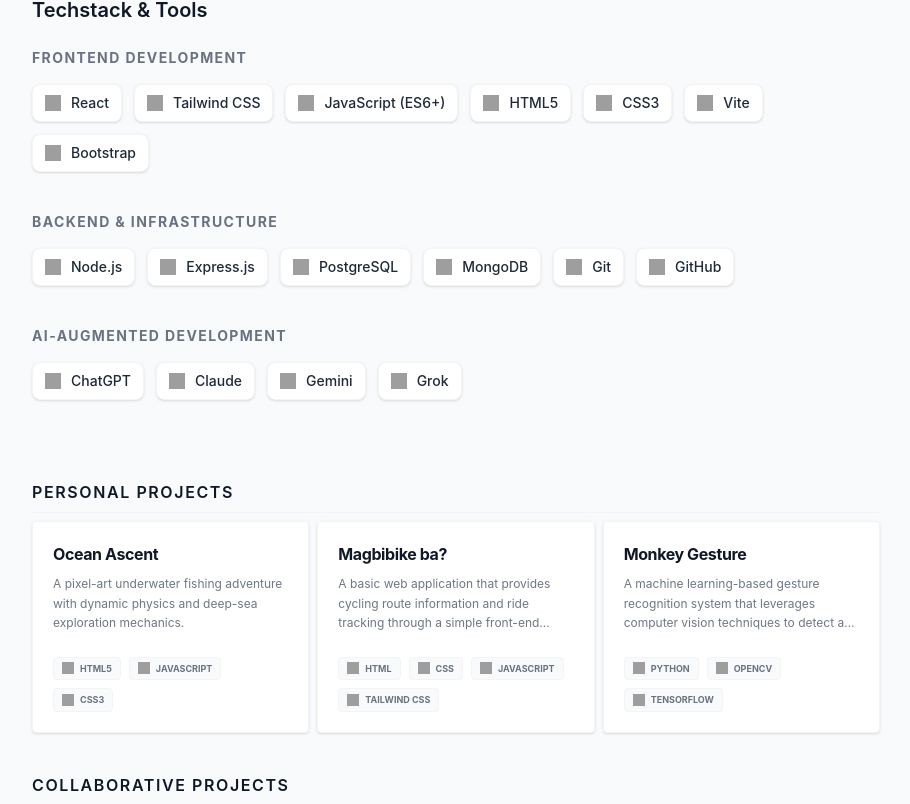
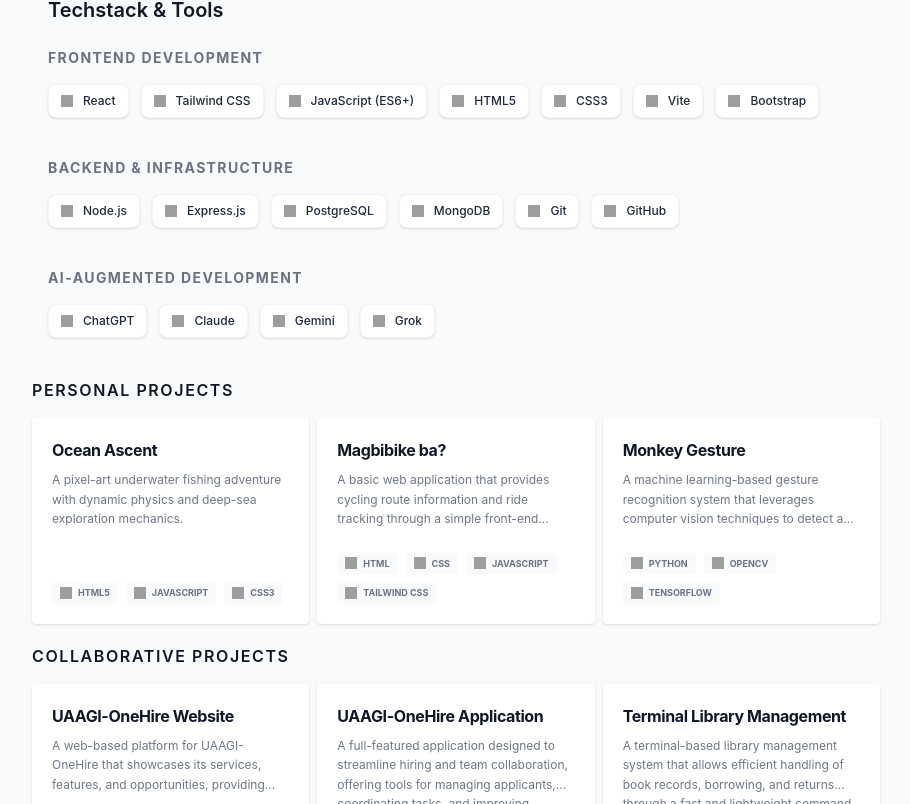
Before and after one commit to mrcLrnzZ/WebPortfolio, a React (Vite) app: page / in a window 1280 px wide. Shown: the part 1056-1860 px from the top of the page, without its empty margins (184-1094 px from the left). Built offline with nearby package versions, Linux system fonts and the light colour scheme; grey boxes are pictures that could not be loaded.

Commit message:
improved UI: consistency for dark mode in projects

```diff
--- a/src/Projects.jsx
+++ b/src/Projects.jsx
@@ -4,7 +4,7 @@
       href={project.link || "#"}
       target="_blank"
       rel="noopener noreferrer"
-      className="group bg-white dark:bg-gray-900/40 border border-gray-100 dark:border-gray-800 rounded-sm overflow-hidden hover:border-black dark:hover:border-white transition-all duration-500 shadow-sm hover:shadow-xl hover:-translate-y-1 flex flex-col cursor-pointer"
+      className="group bg-white dark:bg-mauve-950  rounded-sm overflow-hidden transition-all duration-500 shadow-sm hover:shadow-xl hover:-translate-y-1 flex flex-col cursor-pointer"
     >
       <div className="p-5 flex flex-col grow">
         <h3 className="text-md font-bold text-gray-900 dark:text-white mb-2 group-hover:text-black dark:group-hover:text-white transition-all tracking-tight">
@@ -16,7 +16,7 @@
 
         <div className="flex flex-wrap gap-2 mt-auto pt-2">
           {project.tech.map((t, i) => (
-            <div key={i} className="flex items-center gap-1.5 px-2 py-1 bg-gray-50 dark:bg-gray-800/30 rounded-sm border border-gray-100 dark:border-gray-800 transition-all group-hover:border-gray-200 dark:group-hover:border-gray-700">
+            <div key={i} className="flex items-center gap-1.5 px-2 py-1 bg-gray-50 dark:bg-gray-800/30 rounded-sm">
               <img
                 src={`https://cdn.simpleicons.org/${t.icon}`}
                 alt=""
@@ -86,10 +86,10 @@
   ];
 
   return (
-    <div className="mt-10 space-y-10">
+    <div className="space-y-5">
       {/* Featured Projects Section */}
       <section>
-        <h2 className="text-md font-semibold mb-2 text-gray-900 dark:text-gray-100 uppercase tracking-widest border-b border-gray-100 dark:border-gray-800 pb-2">
+        <h2 className="text-md font-semibold mb-2 text-gray-900 dark:text-gray-100 uppercase tracking-widest pb-2">
           Personal Projects
         </h2>
         <div className="grid grid-cols-1 md:grid-cols-2 lg:grid-cols-3 gap-2">
@@ -101,7 +101,7 @@
 
       {/* Collaborative Projects Section */}
       <section>
-        <h2 className="text-md font-semibold mb-2 text-gray-900 dark:text-gray-100 uppercase tracking-widest border-b border-gray-100 dark:border-gray-800 pb-2">
+        <h2 className="text-md font-semibold mb-2 text-gray-900 dark:text-gray-100 uppercase tracking-widest pb-2">
           Collaborative Projects
         </h2>
         <div className="grid grid-cols-1 md:grid-cols-2 lg:grid-cols-3 gap-2">
--- a/src/Techstack.jsx
+++ b/src/Techstack.jsx
@@ -35,7 +35,7 @@
   ];
 
   return (
-    <div className="py-2">
+    <div className="py-2 p-4 dark:bg-mauve-950">
       <h2 className="text-xl font-semibold mb-6 text-gray-900 dark:text-gray-100 flex items-center gap-2">
         Techstack & Tools
       </h2>
@@ -55,11 +55,11 @@
                   <img
                     src={`https://cdn.simpleicons.org/${item.icon}`}
                     alt=""
-                    className="w-4 h-4 transition-all group-hover/item:scale-110"
+                    className="w-3 h-3 transition-all group-hover/item:scale-110"
                   />
 
 
-                  <span className="text-sm font-medium text-gray-800 dark:text-gray-200 group-hover/item:text-black dark:group-hover/item:text-white transition-colors">
+                  <span className="text-xs font-medium text-gray-800 dark:text-gray-200 group-hover/item:text-black dark:group-hover/item:text-white transition-colors">
                     {item.name}
                   </span>
                 </div>
```
